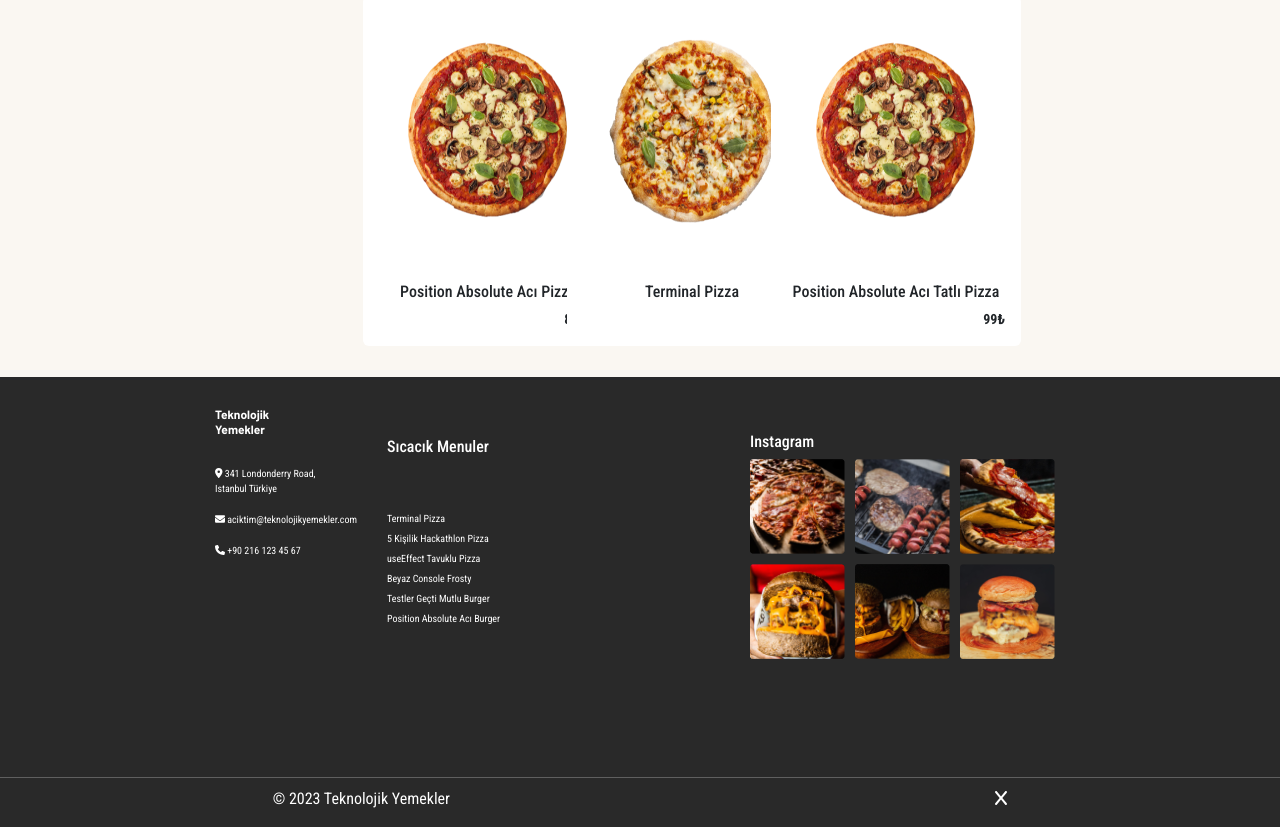
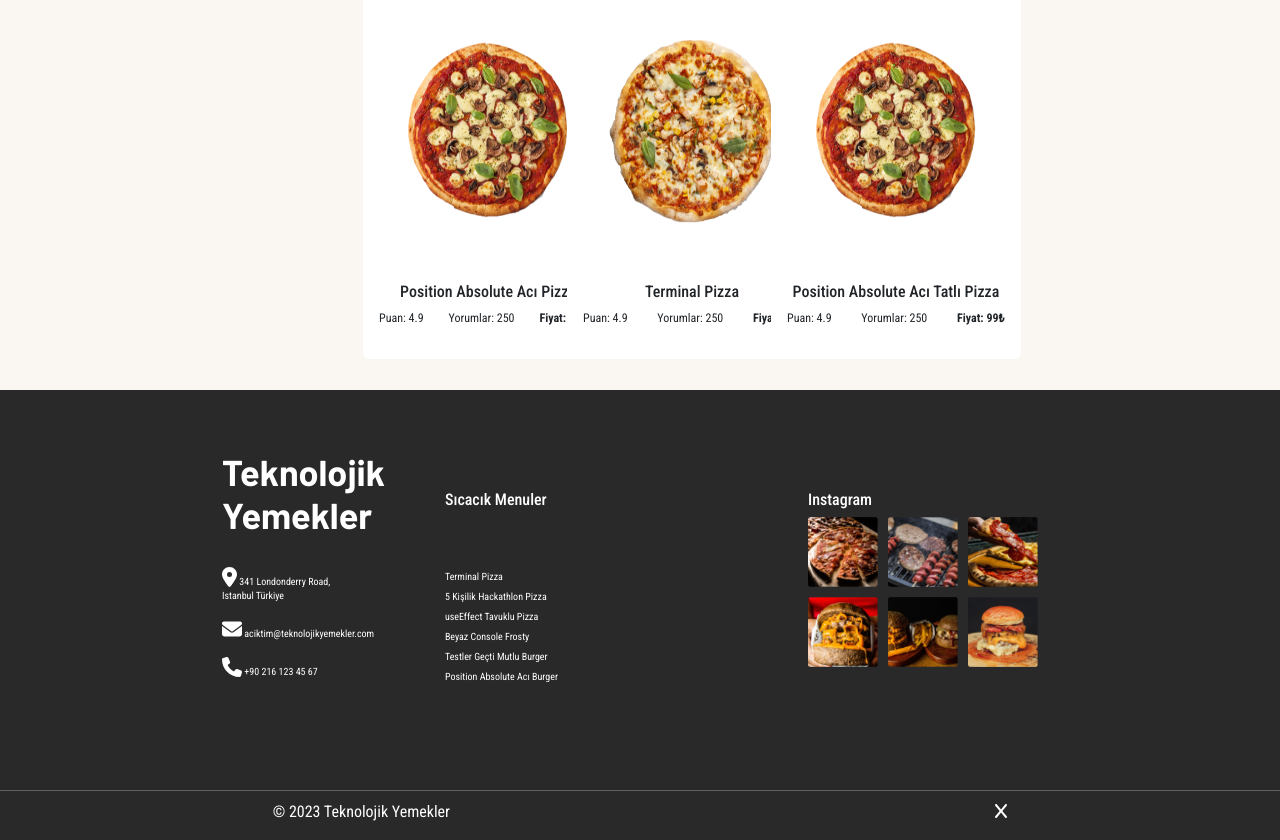
Before and after one commit to sirdashasan/fsweb-s7-challenge-pizza-main, a React (Vite) app: page / in a window 1280 px wide. Shown: the part 1686-2526 px from the top of the page. Built offline with nearby package versions, Linux system fonts and the light colour scheme.

Commit message:
genel düzenleme ok

```diff
--- a/src/App.css
+++ b/src/App.css
@@ -334,9 +334,9 @@
 }
 
 .food-card-price {
+  font-size: 12px;
   display: flex;
-  justify-content: end;
-  font-size: 14px;
+  justify-content: space-between;
 }
 
 .footer {
@@ -358,7 +358,7 @@
 
 .footer-section h2,
 .footer-section h6 {
-  margin-top: 30px;
+  margin-top: 60px;
   font-family: "Barlow", sans-serif;
   font-size: 12px;
 }
--- a/src/components/FoodCards.jsx
+++ b/src/components/FoodCards.jsx
@@ -10,7 +10,7 @@ import {
 import Products from "./Products";
 import { ScrollToTopButton, scrollToTop } from "./ScrollToTopButton";
 
-function FoodCards({ imageSrc, name, price, id }) {
+function FoodCards({ imageSrc, name, price, id, score, comment }) {
   const history = useHistory();
 
   const handleClick = () => {
@@ -18,6 +18,8 @@ function FoodCards({ imageSrc, name, price, id }) {
       order: {
         name,
         price,
+        score,
+        comment,
       },
     });
   };
@@ -45,9 +47,10 @@ function FoodCards({ imageSrc, name, price, id }) {
             {name}
           </CardTitle>
           <CardText className="food-card-price">
-            <span style={{ fontSize: "14px" }}>
-              <strong>{price}₺</strong>
-            </span>
+            {" "}
+            <p>Puan: {score}</p>
+            <p>Yorumlar: {comment}</p>
+            <strong>Fiyat: {price}₺</strong>
           </CardText>
         </CardBody>
       </Card>
--- a/src/components/Footer.jsx
+++ b/src/components/Footer.jsx
@@ -24,7 +24,7 @@ function Footer() {
               style={{ textDecoration: "none", color: "inherit" }}
               className="footer-title"
             >
-              <h2>
+              <h2 style={{ fontSize: "36px" }}>
                 Teknolojik <br /> Yemekler
               </h2>
             </Link>
@@ -36,23 +36,28 @@ function Footer() {
             }}
           >
             <p>
-              <FontAwesomeIcon icon={faMapMarkerAlt} /> 341 Londonderry Road,
+              <FontAwesomeIcon
+                style={{ fontSize: "20px" }}
+                icon={faMapMarkerAlt}
+              />{" "}
+              341 Londonderry Road,
               <br />
               Istanbul Türkiye
             </p>
             <p>
-              <FontAwesomeIcon icon={faEnvelope} />{" "}
+              <FontAwesomeIcon style={{ fontSize: "20px" }} icon={faEnvelope} />{" "}
               aciktim@teknolojikyemekler.com
             </p>
             <p>
-              <FontAwesomeIcon icon={faPhone} /> +90 216 123 45 67
+              <FontAwesomeIcon style={{ fontSize: "20px" }} icon={faPhone} />{" "}
+              +90 216 123 45 67
             </p>
           </div>
         </div>
         <div>
           <h6
             style={{
-              marginTop: "60px",
+              marginTop: "100px",
               marginBottom: "55px",
             }}
           >
@@ -61,6 +66,7 @@ function Footer() {
           <div
             style={{
               fontSize: "10px",
+              marginTop: "60px",
             }}
           >
             <p style={{ margin: "5px 0" }}>Terminal Pizza</p>
@@ -72,36 +78,44 @@ function Footer() {
           </div>
         </div>
         <div style={{ marginLeft: "250px" }}>
-          <h6 style={{ marginTop: "55px" }}>Instagram</h6>
+          <h6 style={{ marginTop: "100px" }}>Instagram</h6>
           <div className="d-flex flex-column">
             <div
               className="d-flex"
               style={{ marginBottom: "10px", marginRight: "10px" }}
             >
               <img
-                style={{ marginRight: "10px" }}
+                style={{ marginRight: "10px", width: "70px", height: "70px" }}
                 src="/Assets/mile2-aseets/footer/insta/li-0.png"
                 alt=""
               />
               <img
-                style={{ marginRight: "10px" }}
+                style={{ marginRight: "10px", width: "70px", height: "70px" }}
                 src="/Assets/mile2-aseets/footer/insta/li-1.png"
                 alt=""
               />
-              <img src="/Assets/mile2-aseets/footer/insta/li-2.png" alt="" />
+              <img
+                style={{ marginRight: "10px", width: "70px", height: "70px" }}
+                src="/Assets/mile2-aseets/footer/insta/li-2.png"
+                alt=""
+              />
             </div>
             <div className="d-flex">
               <img
-                style={{ marginRight: "10px" }}
+                style={{ marginRight: "10px", width: "70px", height: "70px" }}
                 src="/Assets/mile2-aseets/footer/insta/li-3.png"
                 alt=""
               />
               <img
-                style={{ marginRight: "10px" }}
+                style={{ marginRight: "10px", width: "70px", height: "70px" }}
                 src="/Assets/mile2-aseets/footer/insta/li-4.png"
                 alt=""
               />
-              <img src="/Assets/mile2-aseets/footer/insta/li-5.png" alt="" />
+              <img
+                style={{ marginRight: "10px", width: "70px", height: "70px" }}
+                src="/Assets/mile2-aseets/footer/insta/li-5.png"
+                alt=""
+              />
             </div>
           </div>
         </div>
@@ -119,6 +133,7 @@ function Footer() {
             style={{
               position: "absolute",
               marginTop: "-10px",
+
               width: "%100",
             }}
           />
--- a/src/pages/Home.jsx
+++ b/src/pages/Home.jsx
@@ -95,6 +95,8 @@ export default function Anasayfa() {
                     imageSrc={product.image}
                     name={product.name}
                     price={product.price}
+                    score={product.score}
+                    comment={product.comment}
                     id={product.id}
                   />
 
```
